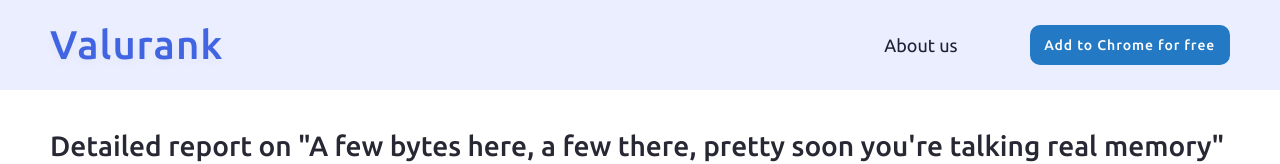
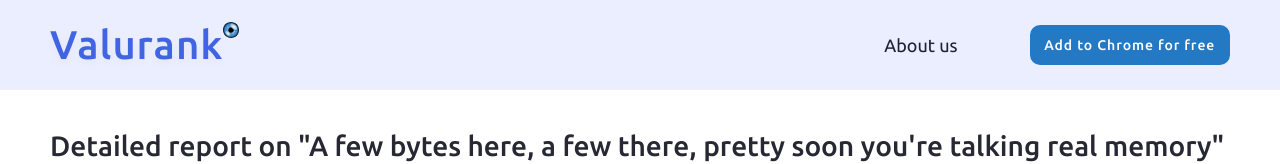
Before and after one commit to kindrakevychn/Next-report, a Next.js app: page / in a window 1280 px wide. Shown: the top 164 px of the page. Built offline with nearby package versions, Linux system fonts and the light colour scheme.

Commit message:
Navbar: add logo near title

```diff
--- a/components/navbar.jsx
+++ b/components/navbar.jsx
@@ -1,7 +1,10 @@
 import clsx from 'clsx';
+import Image from 'next/image';
 
 import buttonStyles from '../styles/button.module.css';
 import styles from './navbar.module.css';
+
+import logoImg from '../public/logo.svg';
 
 export default function Navbar() {
     const links = [
@@ -25,6 +28,16 @@ export default function Navbar() {
                     className={styles.title}
                 >
                     {'Valurank'}
+                    <span
+                        className={styles.logoContainer}
+                    >
+                        <Image
+                            src={logoImg}
+                            alt={'Logo'}
+                            width={16}
+                            height={16}
+                        />
+                    </span>
                 </div>
             </div>
 
--- a/components/navbar.module.css
+++ b/components/navbar.module.css
@@ -11,11 +11,17 @@
 }
 
 .title {
+  display: flex;
   font-size: 2.5rem;
   font-weight: 500;
   color: #4164E2;
   letter-spacing: .9px;
   text-shadow: 0px 4px 10px rgba(0, 0, 0, .04);
+}
+
+.logoContainer {
+  display: flex;
+  align-self: flex-start;
 }
 
 .links {
```
Also changed, not shown: public/logo.svg (added).
